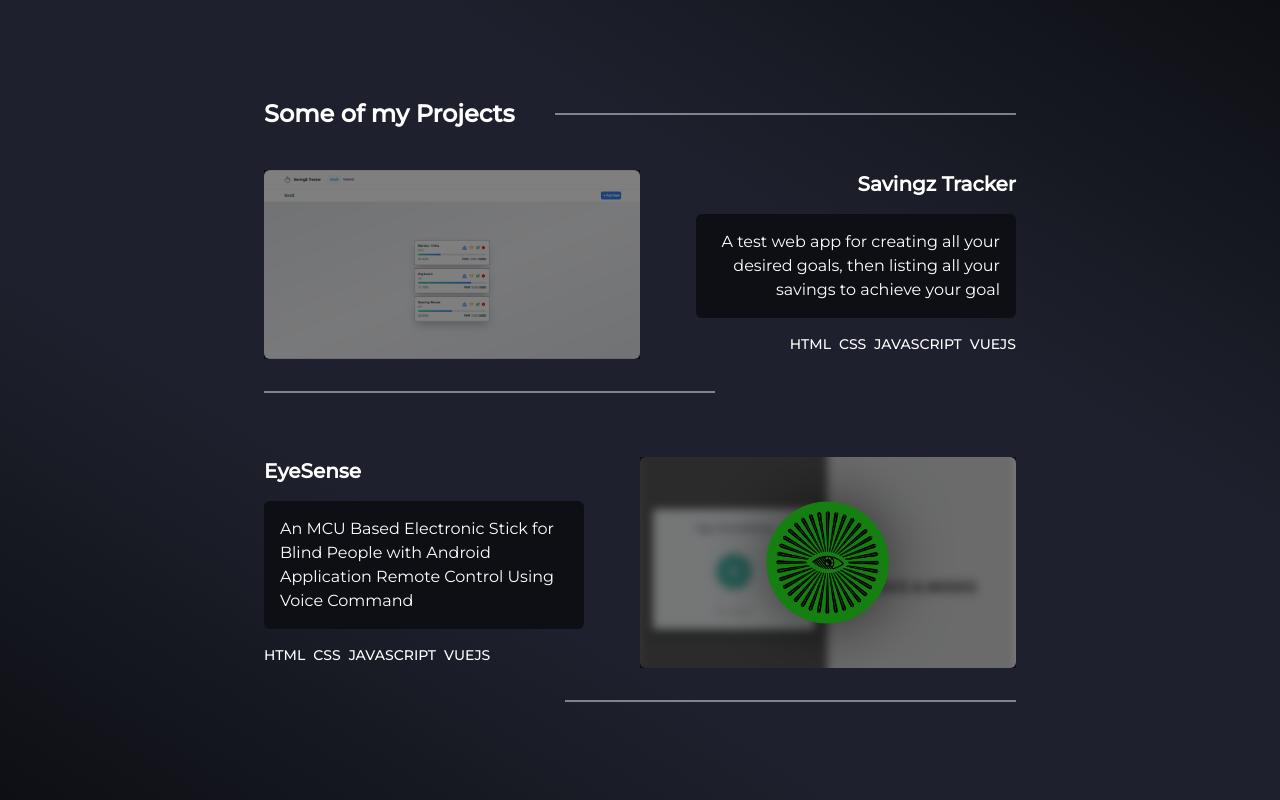
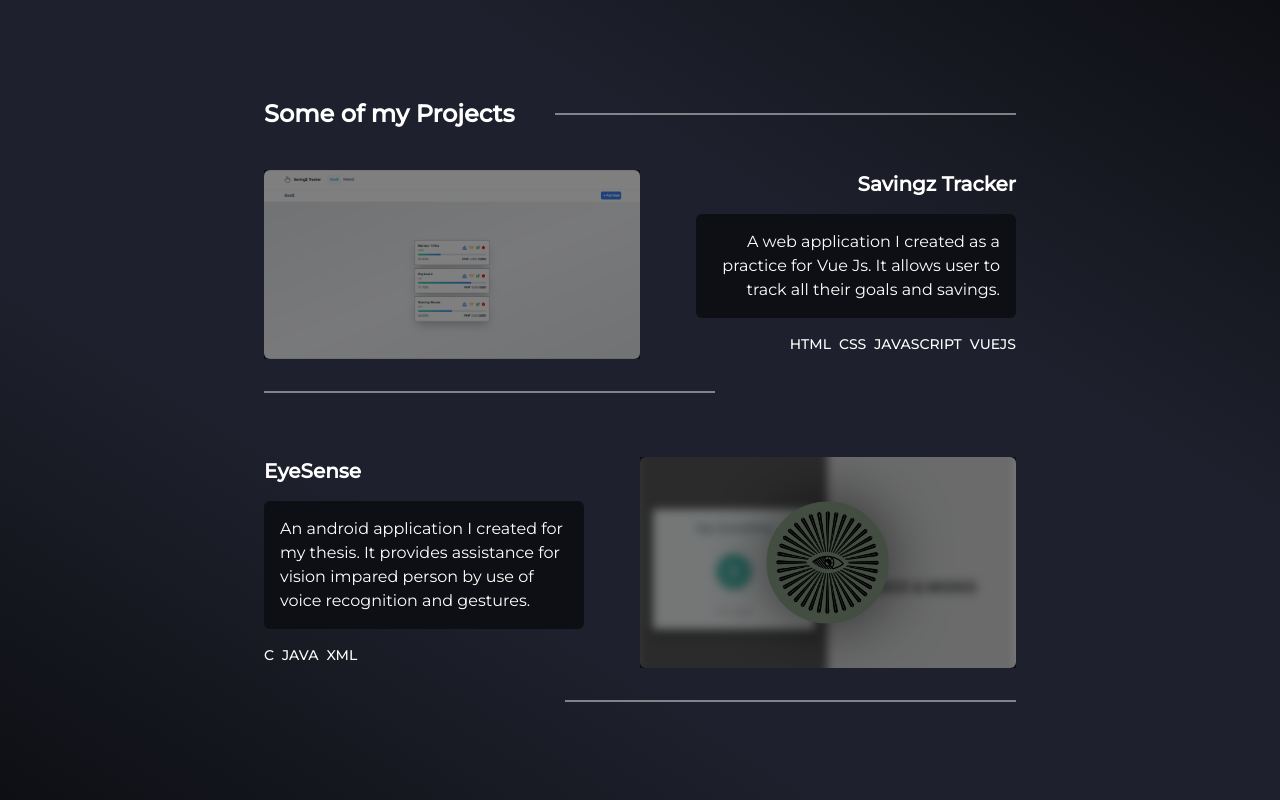
Before and after one commit to Zeaventyyy/My-Portfolio, a React (Create React App) app: page / in a window 1280 px wide. Shown: the part 2400-3200 px from the top of the page. Built offline with nearby package versions, Linux system fonts and the light colour scheme.

Commit message:
Fixed eyesense content

```diff
--- a/src/landingpage/project/project.jsx
+++ b/src/landingpage/project/project.jsx
@@ -30,8 +30,8 @@
                     Savingz Tracker
                   </p>
                   <p className="bg-[#0e0f14] p-4 mt-4 rounded-md">
-                    A test web app for creating all your desired goals, then
-                    listing all your savings to achieve your goal
+                    A web application I created as a practice for Vue Js. It
+                    allows user to track all their goals and savings.
                   </p>
                   <ul className="uppercase font-medium text-sm mt-4">
                     <li className="inline pr-2">html</li>
@@ -52,14 +52,14 @@
                 <div className="absolute w-1/4">
                   <p className="text-lg md:text-xl font-semibold ">EyeSense</p>
                   <p className="bg-[#0e0f14] p-4 mt-4 rounded-md">
-                    An MCU Based Electronic Stick for Blind People with Android
-                    Application Remote Control Using Voice Command
+                    An android application I created for my thesis. It provides
+                    assistance for vision impared person by use of voice
+                    recognition and gestures.
                   </p>
                   <ul className="uppercase font-medium text-sm mt-4">
-                    <li className="inline pr-2">html</li>
-                    <li className="inline pr-2">css</li>
-                    <li className="inline pr-2">javascript</li>
-                    <li className="inline">vuejs</li>
+                    <li className="inline pr-2">C</li>
+                    <li className="inline pr-2">Java</li>
+                    <li className="inline pr-">XML</li>
                   </ul>
                 </div>
               </div>
```
Also changed, not shown: src/icons/eyesense.png.
